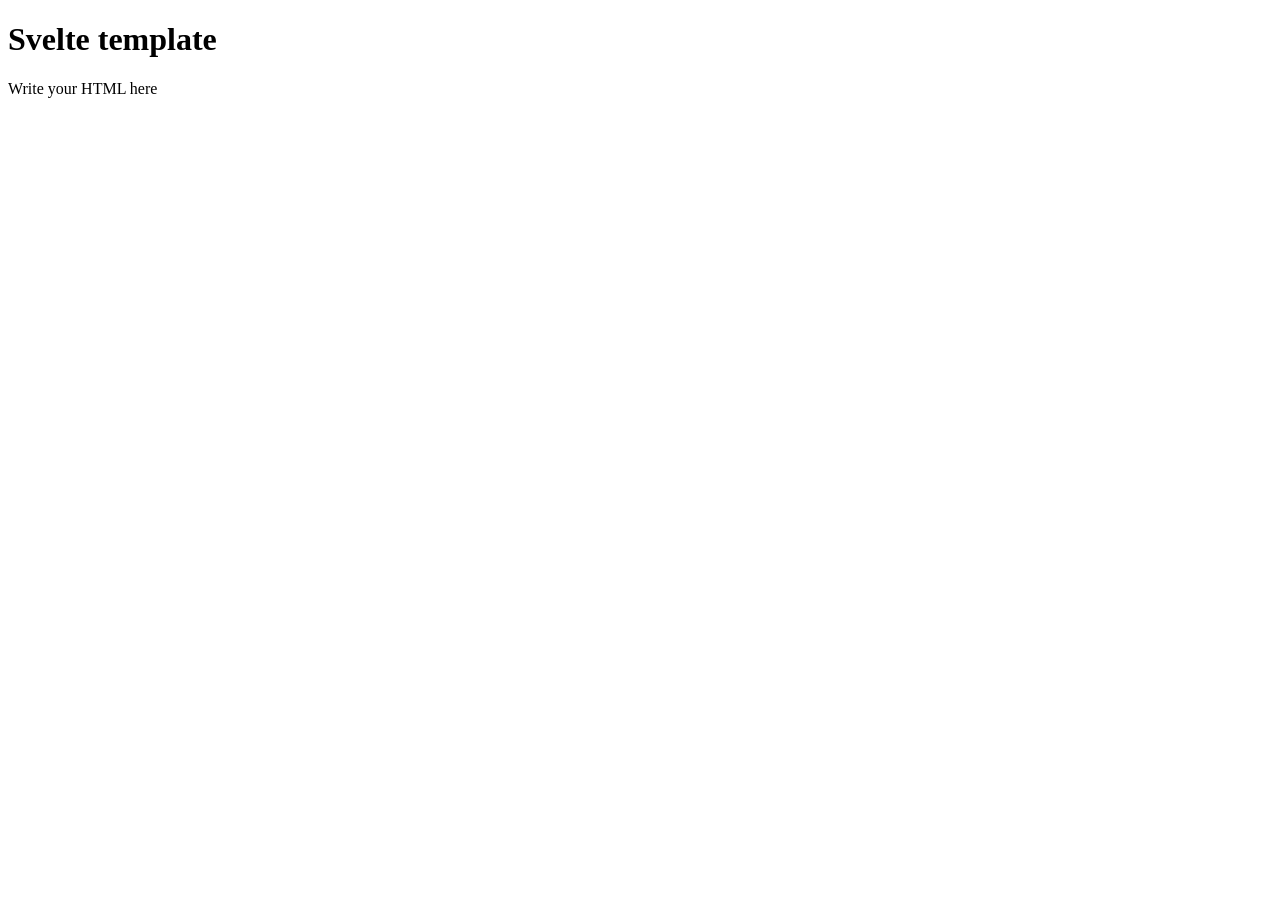
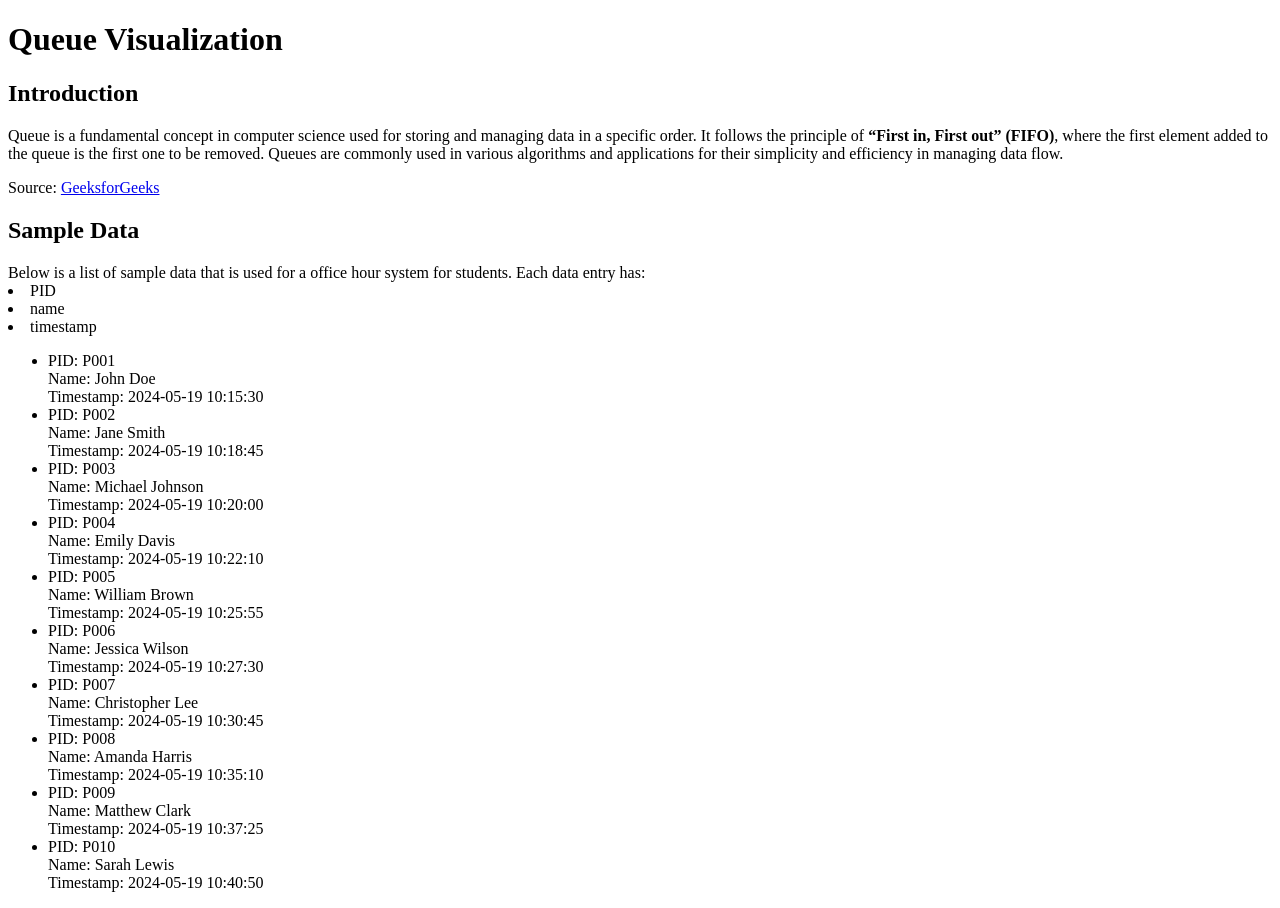
Before and after one commit to samuellee77/dsc-queue-viz, a SvelteKit app: page / in a window 1280 px wide. Before the commit the page ends 800 px from the top, so only its background shows below. Built offline with nearby package versions, Linux system fonts and the light colour scheme.

Commit message:
add basics

```diff
--- a/src/components/App.svelte
+++ b/src/components/App.svelte
@@ -1,12 +1,40 @@
 <script>
-  // Write your JS here, or import other files
+  import { onMount } from 'svelte';
+  import * as d3 from 'd3';
+
+  let data;
+  let loading = true;
+  onMount(async () => {
+    const jsonData = await fetch('sample_data.json').then((response) => response.json());
+    console.log(jsonData);
+    data = jsonData;
+    loading = false;
+  });
+
 </script>
 
+{#if loading}
+  <h2>Loading...</h2>
+{:else}
 <main>
-  <h1>Svelte template</h1>
-
-  <p>Write your HTML here</p>
+  <h1>Queue Visualization</h1>
+  <h2> Introduction </h2>
+  <p> Queue is a fundamental concept in computer science used for storing and managing data in a specific order. It follows the principle of <b>“First in, First out” (FIFO)</b>, where the first element added to the queue is the first one to be removed. Queues are commonly used in various algorithms and applications for their simplicity and efficiency in managing data flow.</p>
+  <p> Source: <a href='https://www.geeksforgeeks.org/queue-data-structure/'> GeeksforGeeks</a></p>
+  <h2> Sample Data </h2>
+  <p> Below is a list of sample data that is used for a office hour system for students. Each data entry has:
+    <li> PID </li>
+    <li> name </li>
+    <li> timestamp </li>
+  <ul>
+    {#each data as item}
+      <li>PID: {item.pid} <br>
+        Name: {item.name} <br>
+        Timestamp: {item.timestamp}</li>
+    {/each}
+  </ul>
 </main>
+{/if}
 
 <style>
   /* Write your CSS here */
--- /dev/null
+++ b/static/sample_data.json
@@ -0,0 +1 @@
+[{"pid":"P001","name":"John Doe","email":"john.doe@example.com","timestamp":"2024-05-19 10:15:30"},{"pid":"P002","name":"Jane Smith","email":"jane.smith@example.com","timestamp":"2024-05-19 10:18:45"},{"pid":"P003","name":"Michael Johnson","email":"michael.johnson@example.com","timestamp":"2024-05-19 10:20:00"},{"pid":"P004","name":"Emily Davis","email":"emily.davis@example.com","timestamp":"2024-05-19 10:22:10"},{"pid":"P005","name":"William Brown","email":"william.brown@example.com","timestamp":"2024-05-19 10:25:55"},{"pid":"P006","name":"Jessica Wilson","email":"jessica.wilson@example.com","timestamp":"2024-05-19 10:27:30"},{"pid":"P007","name":"Christopher Lee","email":"christopher.lee@example.com","timestamp":"2024-05-19 10:30:45"},{"pid":"P008","name":"Amanda Harris","email":"amanda.harris@example.com","timestamp":"2024-05-19 10:35:10"},{"pid":"P009","name":"Matthew Clark","email":"matthew.clark@example.com","timestamp":"2024-05-19 10:37:25"},{"pid":"P010","name":"Sarah Lewis","email":"sarah.lewis@example.com","timestamp":"2024-05-19 10:40:50"}]
```
Also changed, not shown: 1 other file (tests, documents, lock files or other folders).
